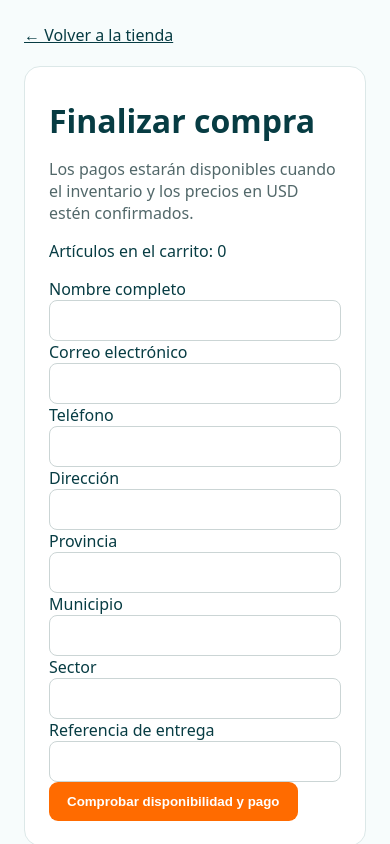
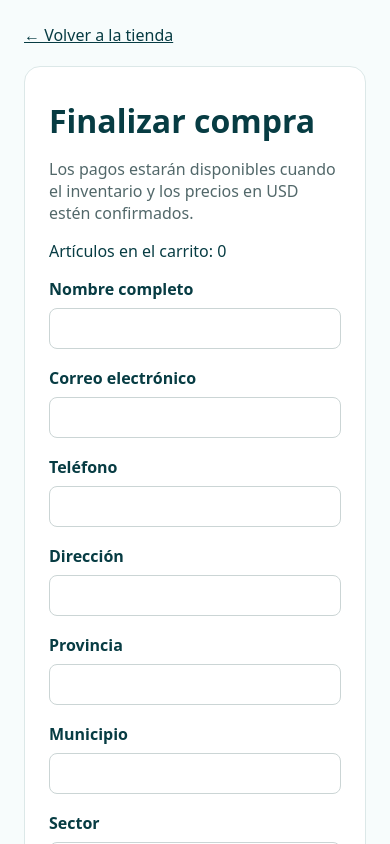
Before and after one commit to angelberiguete-pixel/kopyrstore, a Next.js app: page /checkout in a window 390 px wide. Shown: the top 844 px of the page. Built offline with nearby package versions, Linux system fonts and the light colour scheme.

Commit message:
Style responsive customer checkout

```diff
--- a/app/styles.css
+++ b/app/styles.css
@@ -1 +1,2 @@
 :root{--turquoise:#05aeba;--orange:#ff6b00;--ink:#073c43}*{box-sizing:border-box}body{margin:0;font-family:system-ui,Arial,sans-serif;color:var(--ink);background:#f7fcfc}header{background:white;border-bottom:3px solid var(--turquoise);padding:20px 5%;display:flex;justify-content:space-between;align-items:center;gap:16px}a{color:inherit}header strong{font-size:24px}main{max-width:1100px;margin:auto;padding:24px}.hero{background:linear-gradient(120deg,#defaf4,#fff5e5);border-radius:20px;padding:60px 30px;margin-bottom:30px}h1{font-size:clamp(32px,5vw,56px);margin:8px 0}h1 span{color:var(--orange)}.button{background:var(--orange);color:white;border:0;border-radius:9px;padding:12px 18px;font-weight:700;cursor:pointer;display:inline-block;text-decoration:none}.secondary{background:var(--ink)}.panel{background:white;border:1px solid #dce8e8;border-radius:16px;padding:24px;margin-top:20px}input,select{padding:12px;border:1px solid #cbd5d5;border-radius:8px;width:100%;max-width:380px}.grid{display:grid;grid-template-columns:repeat(auto-fill,minmax(220px,1fr));gap:16px}.product{border:1px solid #e2e8e8;border-radius:12px;padding:16px;background:white}.muted{color:#52686a}footer{padding:32px;text-align:center;color:#52686a}@media(max-width:550px){header{flex-direction:column;align-items:flex-start}.hero{padding:36px 20px}}
+.checkout-form{display:grid;grid-template-columns:repeat(auto-fit,minmax(230px,1fr));gap:18px}.checkout-form label{display:flex;flex-direction:column;gap:8px;font-weight:600}.checkout-form input{max-width:none}.checkout-form button,.checkout-form [role=status]{grid-column:1/-1}.checkout-form button:disabled{opacity:.6;cursor:not-allowed}
```
